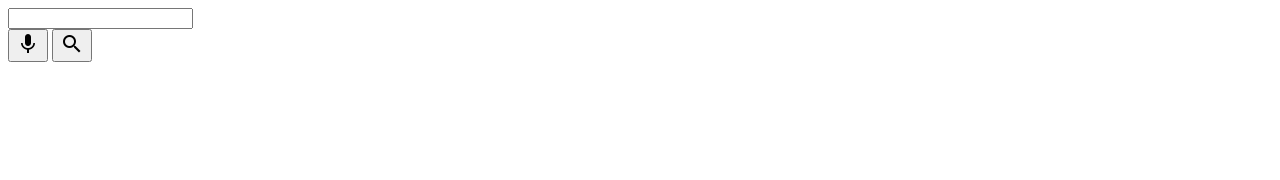
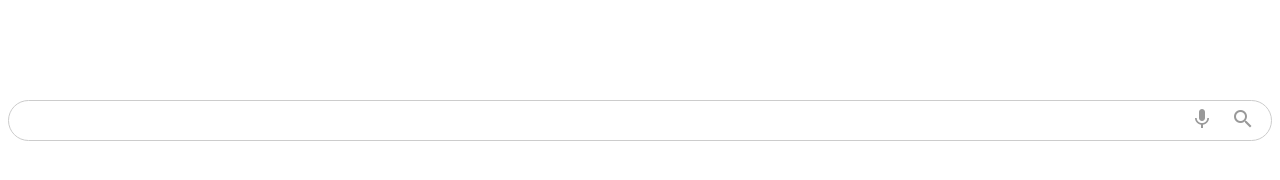
Before and after one commit to sandalfon01/menu-de-busqueda, a plain HTML site: page index.html in a window 1280 px wide. Drawn offline with Linux system fonts and the light colour scheme.

Commit message:
se da eslitos al buscador ( •̀ ω •́ )y

```diff
--- a/style.css
+++ b/style.css
@@ -22,3 +22,43 @@
     /* Support for IE. */
     font-feature-settings: 'liga';
   }
+  body{
+    font-family: sans-serif;
+    color: #444;
+  }
+  .search-bar{
+    border: solid 1px #ccc;
+    border-radius: 30px;
+    display: flex;
+    flex-direction: row;
+    align-items: center;
+    padding: 5px 10px;
+    margin: 100px auto;
+  }
+  .search-bar:focus-within{
+    border: solid 1px #aaa;
+    box-shadow: 0px 2px 5px rgba(46, 41, 41, 0.2);
+  }
+
+.search-bar input{
+  border: none;
+  outline: none;
+  pad: 10px;
+  font-size: 18px;
+  flex: 1;
+}
+.search-bar .actions{
+  display: flex;
+  gap: 5px;
+}
+
+.search-bar .actions button{
+  border: none;
+  outline: none;
+  background: none;
+  cursor: pointer;
+  color: #999;
+}
+.search-bar .actions button:hover{
+  color: #2979e2;
+}
```
